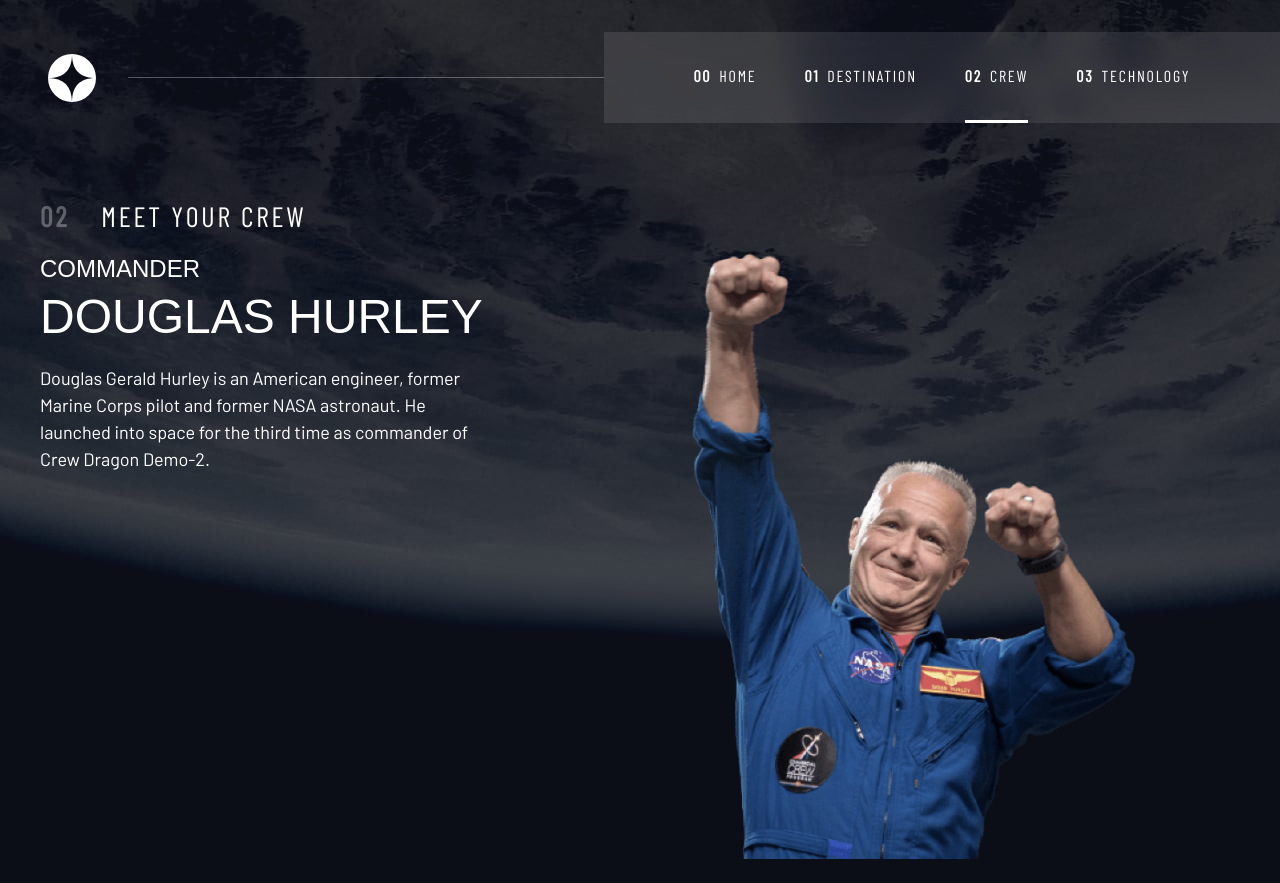
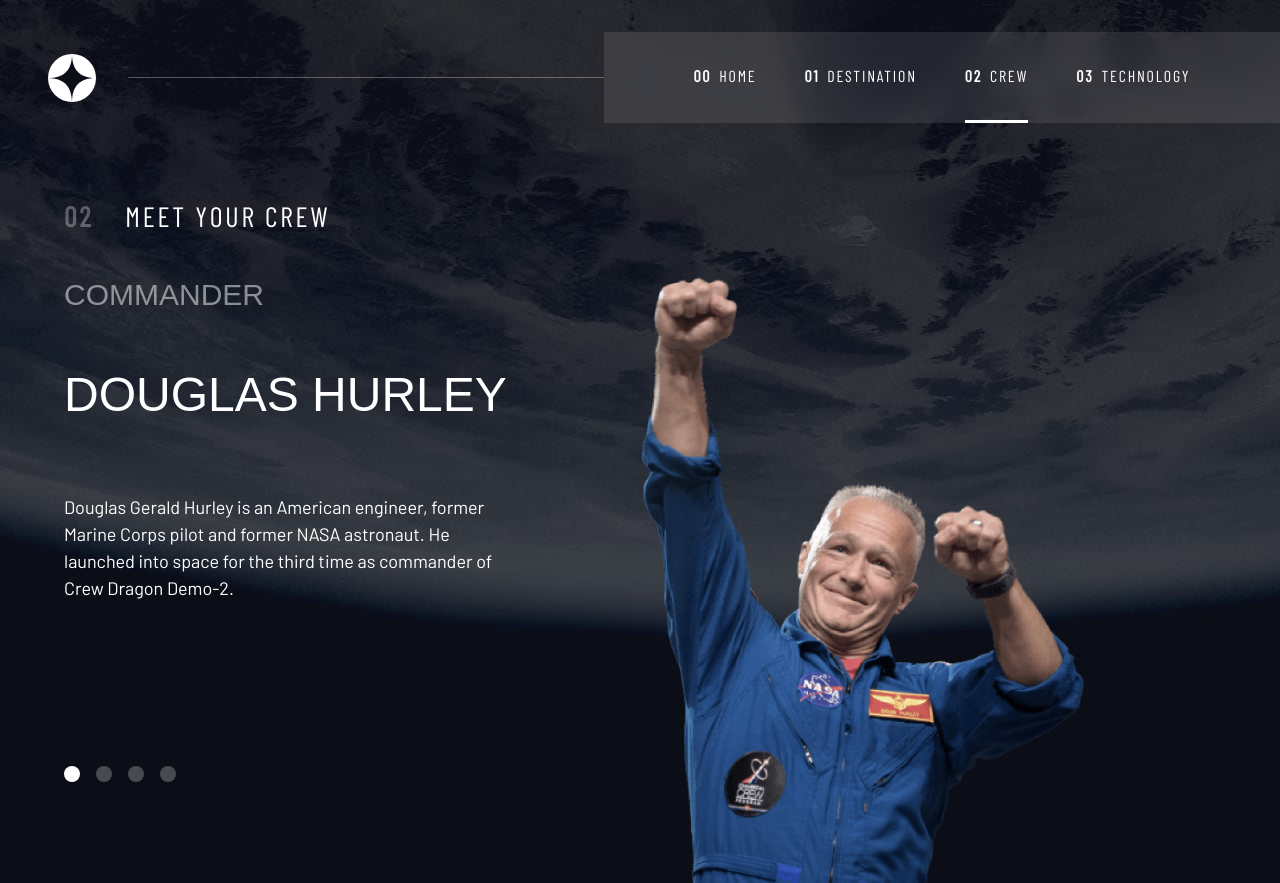
Before and after one commit to SoulRvr29/space-tourism-website, a Next.js app: page /crew in a window 1280 px wide. Before the commit the page ends 859 px from the top, so only its background shows below. Built offline with nearby package versions, Linux system fonts and the light colour scheme; a web font is replaced by a local one.

Commit message:
crew section added

```diff
--- a/app/crew/page.tsx
+++ b/app/crew/page.tsx
@@ -7,13 +7,14 @@ import data from "../data.json";
 import bkgCrewDesktop from "../../public/assets/crew/background-crew-desktop.jpg";
 import bkgCrewTablet from "../../public/assets/crew/background-crew-tablet.jpg";
 import bkgCrewMobile from "../../public/assets/crew/background-crew-mobile.jpg";
+import CrewNav from "../../components/CrewNav";
 
 export default function Destination() {
   const crew = data.crew;
   const [id, setId] = useState(0);
 
   return (
-    <div className="flex flex-col mt-10 px-10">
+    <div className="flex flex-col justify-evenly mt-10 px-[clamp(20px,5vw,100px)] ">
       <div className="w-screen h-screen fixed top-0 left-0 -z-10 grid">
         <Image
           src={bkgCrewDesktop}
@@ -33,21 +34,30 @@ export default function Destination() {
           className="fixed top-0 z-0 justify-self-center min-w-[375px] hidden max-[375px]:block"
         />
       </div>
-      <h1 className="mb-4 font-barlowCondensed tracking-widest max-md:text-xl max-[375px]:text-base">
-        <span className="font-bold opacity-30 mr-8">02</span>
+      <h1 className="mb-10 font-barlowCondensed tracking-widest max-md:text-xl max-[375px]:text-base max-[375px]:text-center max-[375px]:mb-0">
+        <span className="font-bold opacity-30 mr-8 max-md:mr-4 max-md:text-xl ">
+          02
+        </span>
         meet your crew
       </h1>
-      <div className="grid grid-cols-2 gap-[clamp(10px,8vw,130px)] justify-center max-md:grid-cols-1 max-md:self-center">
-        <section className="max-w-md max-md:text-center">
+      <div className="grid grid-cols-2 justify-center max-md:grid-cols-1 max-md:self-center ">
+        <section className="grid max-w-md max-md:text-center max-[375px]:order-2 ">
           <h2 className="text-[100px] max-md:text-7xl max-[375px]:text-6xl font-bellefair uppercase max-md:my-6 grid">
-            <span className="text-2xl">{crew[id].role}</span>
-            <span className="text-5xl mt-2 mb-6">{crew[id].name}</span>
+            <span className="text-3xl opacity-50 max-md:text-2xl max-[375px]:text-base">
+              {crew[id].role}
+            </span>
+            <span className="text-5xl mt-2 mb-6 max-md:text-4xl max-[375px]:text-[24px]">
+              {crew[id].name}
+            </span>
           </h2>
-          <p className="pb-8 mb-8 max-md:text-base font-barlow">
+          <p className="pb-8 mb-8 max-md:text-base font-barlow max-[375px]:text-[15px]">
             {crew[id].bio}
           </p>
+          <div className="max-[375px]:-order-3">
+            <CrewNav setId={setId} />
+          </div>
         </section>{" "}
-        <section className="max-w-md">
+        <section className="max-w-md max-md:px-10 max-md:mt-10 max-[375px]:border-b max-[375px]:border-white max-[375px]:border-opacity-10 max-[375px]:mb-6">
           <Image
             src={crew[id].images.png}
             width={445}
--- a/app/globals.css
+++ b/app/globals.css
@@ -21,6 +21,7 @@ h1 {
 
 .active {
   border-color: white;
+  opacity: 1;
 }
 @media (max-width: 640px) {
   .nav-hide {
@@ -50,3 +51,8 @@ h1 {
     transform: translateX(0);
   }
 }
+
+.first {
+  opacity: 1;
+  border-color: white;
+}
--- a/components/CrewNav.tsx
+++ b/components/CrewNav.tsx
@@ -6,41 +6,43 @@ import data from "../app/data.json";
 interface LiProps {
   name: string;
   setId: any;
+  index: number;
 }
 
-const Li: React.FC<LiProps> = ({ name, setId }) => {
-  const destinations = data.destinations;
+const Li: React.FC<LiProps> = ({ index, name, setId }) => {
+  const crew = data.crew;
+  const nameClass = name.replaceAll(" ", "-");
   return (
     <li
       className={
-        "destination-nav-li hover:cursor-pointer border-b-2 border-opacity-0 border-white hover:border-opacity-50 text-text-light-blue text-base " +
-        name
+        "crew-nav-li hover:cursor-pointer hover:opacity-50 h-4 w-4 bg-white rounded-full opacity-25 " +
+        nameClass +
+        (index == 0 ? " first" : "")
       }
       onClick={() => {
-        setId(destinations.findIndex((item) => item.name === name));
-        document.querySelectorAll(".destination-nav-li").forEach((item) => {
-          item.classList.add("border-opacity-0");
+        setId(crew.findIndex((item) => item.name === name));
+        document.querySelectorAll(".crew-nav-li").forEach((item) => {
+          item.classList.add("opacity-25");
+          item.classList.remove("first");
         });
-        const clickedLi = document.querySelector<Element>(`.${name}`);
-        if (clickedLi) clickedLi.classList.remove("border-opacity-0");
+        const clickedLi = document.querySelector<Element>(`.${nameClass}`);
+        if (clickedLi) clickedLi.classList.remove("opacity-25");
       }}
-    >
-      {name}
-    </li>
+    ></li>
   );
 };
 
-interface DestinationNavProps {
+interface CrevNavProps {
   setId: any;
 }
 
-const DestinationNav: React.FC<DestinationNavProps> = ({ setId }) => {
-  const destinations = data.destinations;
+const DestinationNav: React.FC<CrevNavProps> = ({ setId }) => {
+  const crew = data.crew;
   return (
-    <nav className="font-barlowCondensed tracking-widest ">
-      <ul className="uppercase flex gap-12 text-white max-md:justify-center">
-        {destinations.map((item) => (
-          <Li key={item.name} name={item.name} setId={setId} />
+    <nav className="font-barlowCondensed tracking-widest crew-nav">
+      <ul className="uppercase flex gap-4 text-white max-md:justify-center">
+        {crew.map((item, index) => (
+          <Li key={item.name} name={item.name} setId={setId} index={index} />
         ))}
       </ul>
     </nav>
--- a/components/DestinationNav.tsx
+++ b/components/DestinationNav.tsx
@@ -6,20 +6,23 @@ import data from "../app/data.json";
 interface LiProps {
   name: string;
   setId: any;
+  index: number;
 }
 
-const Li: React.FC<LiProps> = ({ name, setId }) => {
+const Li: React.FC<LiProps> = ({ index, name, setId }) => {
   const destinations = data.destinations;
   return (
     <li
       className={
         "destination-nav-li hover:cursor-pointer border-b-2 border-opacity-0 border-white hover:border-opacity-50 text-text-light-blue text-base " +
-        name
+        name +
+        (index == 0 ? " first" : "")
       }
       onClick={() => {
         setId(destinations.findIndex((item) => item.name === name));
         document.querySelectorAll(".destination-nav-li").forEach((item) => {
           item.classList.add("border-opacity-0");
+          item.classList.remove("first");
         });
         const clickedLi = document.querySelector<Element>(`.${name}`);
         if (clickedLi) clickedLi.classList.remove("border-opacity-0");
@@ -39,8 +42,8 @@ const DestinationNav: React.FC<DestinationNavProps> = ({ setId }) => {
   return (
     <nav className="font-barlowCondensed tracking-widest ">
       <ul className="uppercase flex gap-12 text-white max-md:justify-center">
-        {destinations.map((item) => (
-          <Li key={item.name} name={item.name} setId={setId} />
+        {destinations.map((item, index) => (
+          <Li key={item.name} name={item.name} setId={setId} index={index} />
         ))}
       </ul>
     </nav>
```
